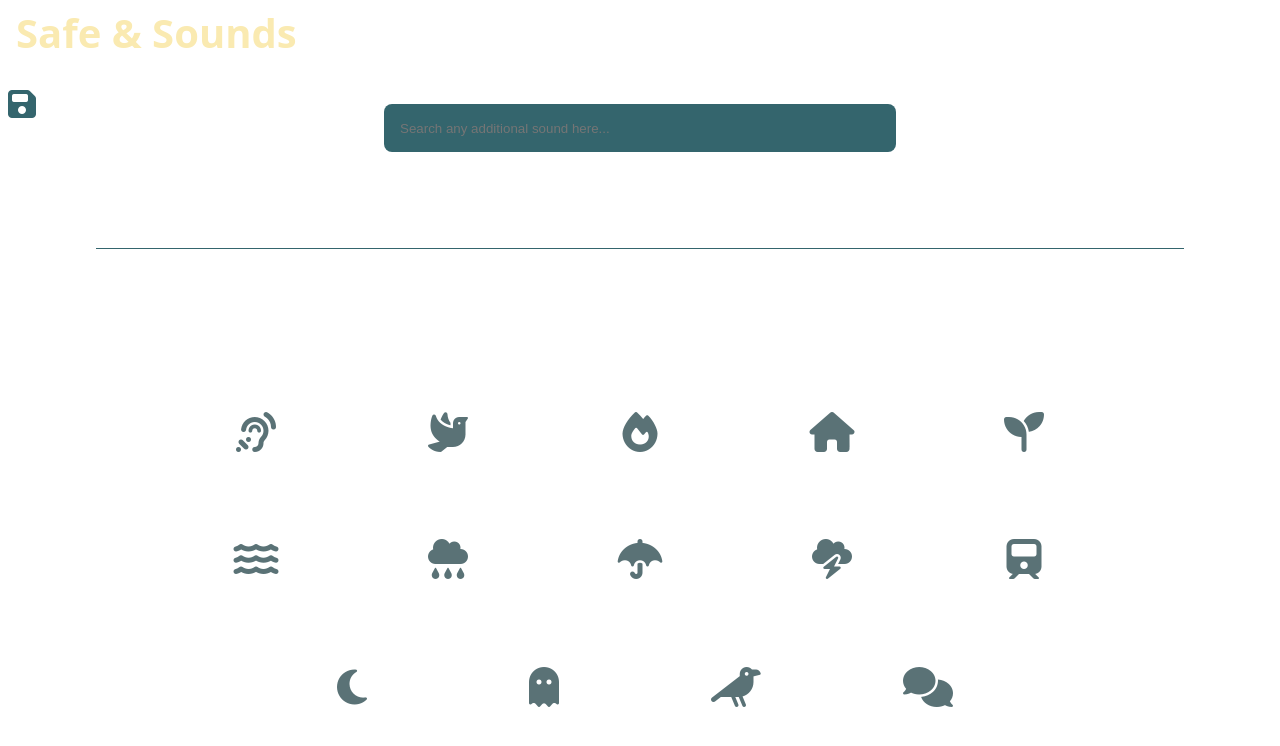
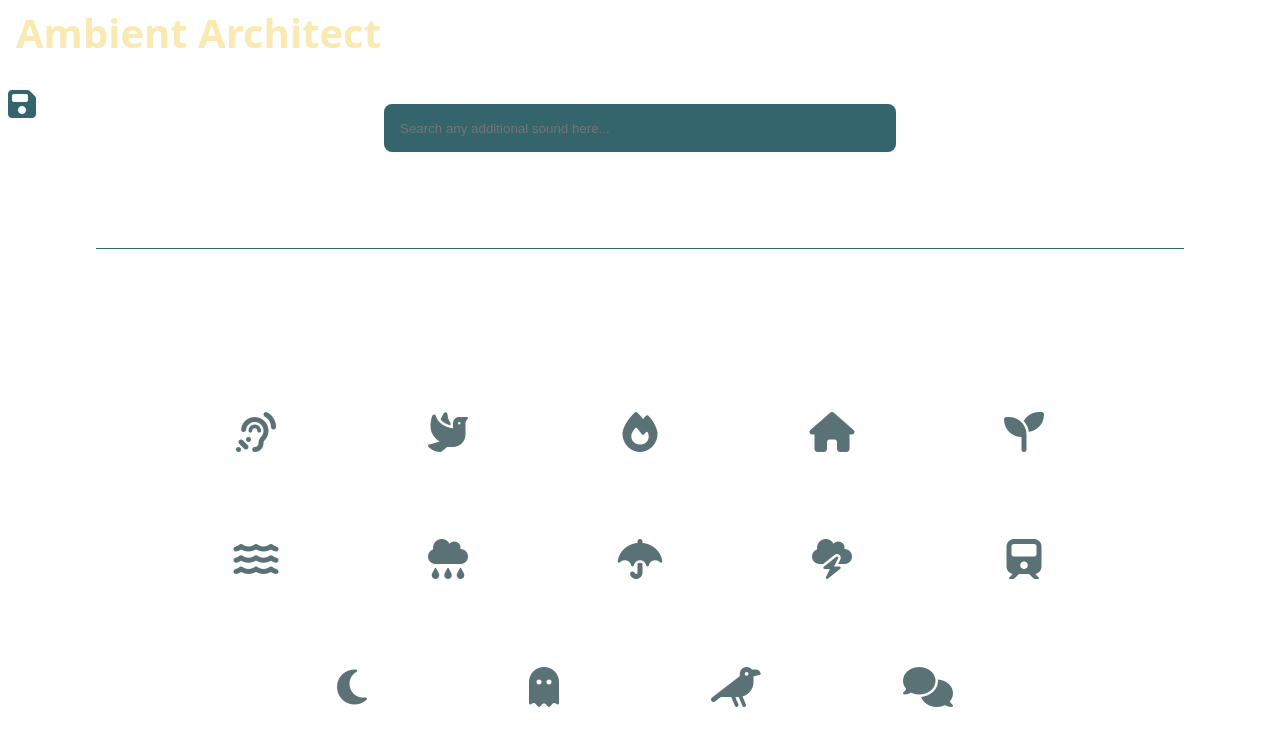
Before and after one commit to AlexD38/sounds, a React (Vite) app: page / in a window 1280 px wide. Shown: the top 746 px of the page. Built offline with nearby package versions, Linux system fonts and the light colour scheme.

Commit message:
[changed title to Ambient Architect]

```diff
--- a/src/App.jsx
+++ b/src/App.jsx
@@ -32,7 +32,7 @@ function App() {
 
   return (
     <>
-      <h1 className="logo">Safe & Sounds</h1>
+      <h1 className="logo">Ambient Architect</h1>
       <SaveSnapshotMix />
       <SearchSound />
       {customSound && (
```
